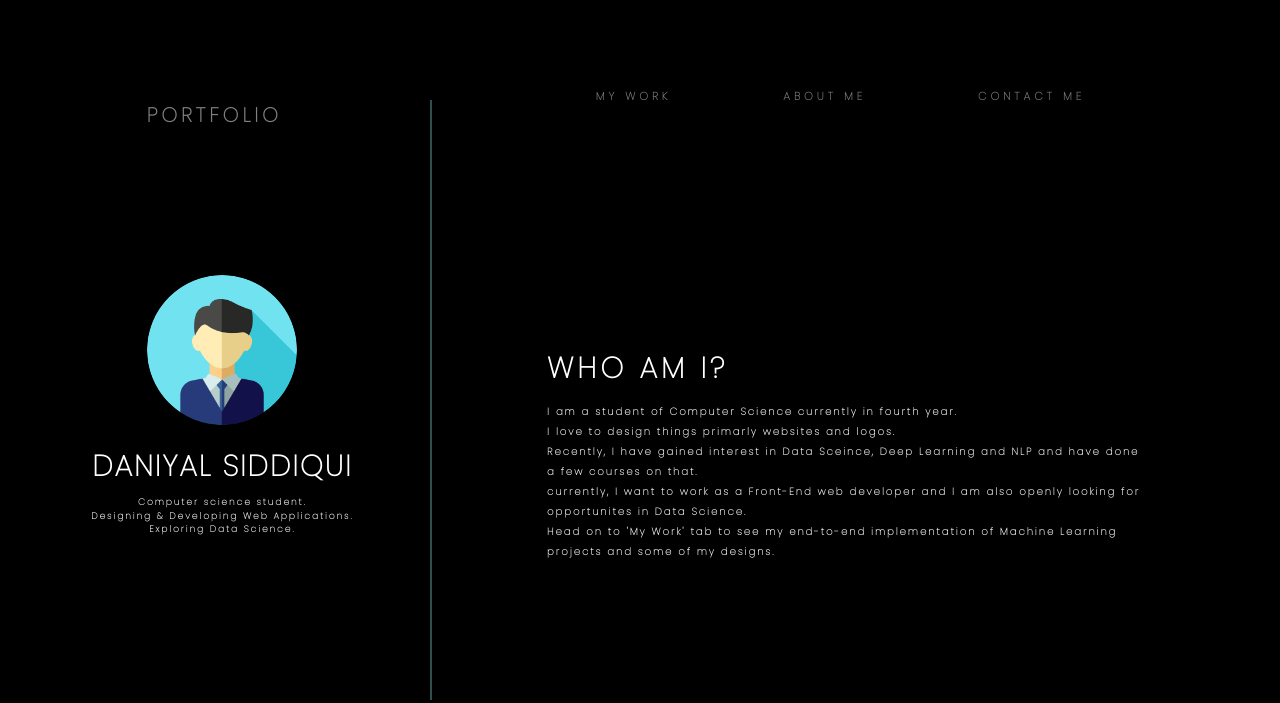
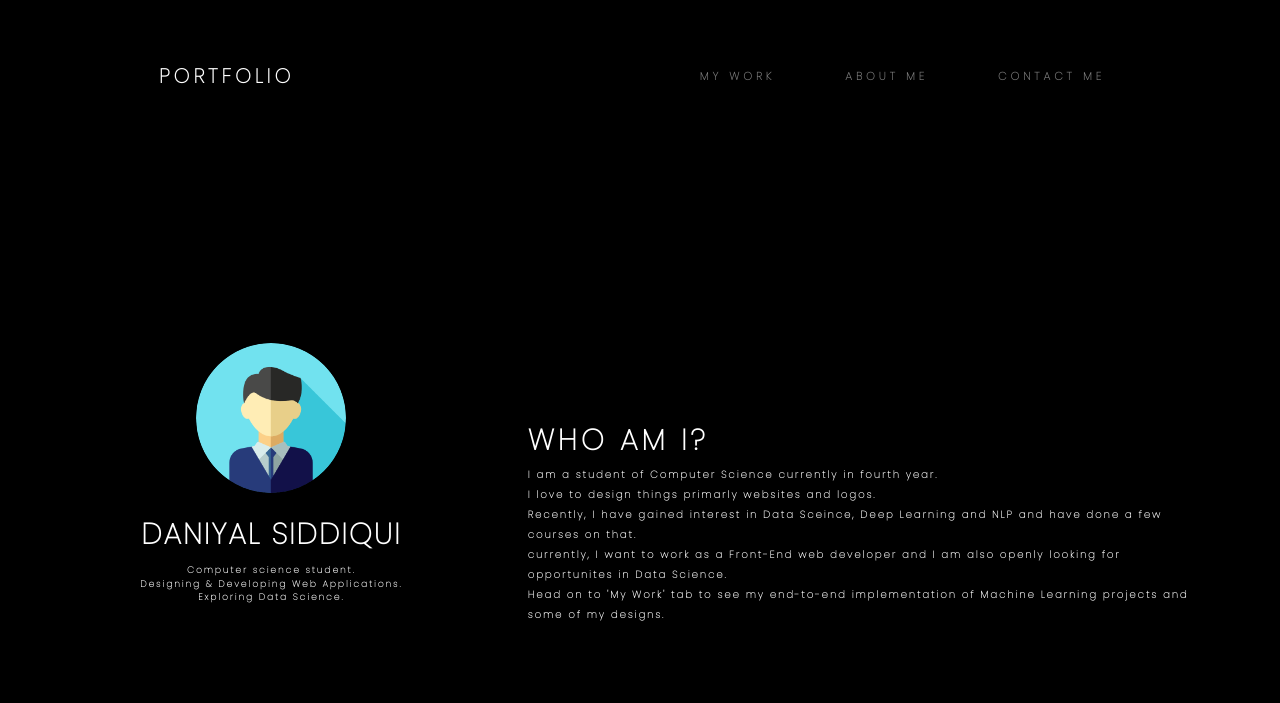
Before and after one commit to theniyal/portfolio, a website: page index.html in a window 1280 px wide. Drawn offline with nearby package versions, Linux system fonts and the light colour scheme.

Commit message:
Add files via upload

```diff
--- a/index.html
+++ b/index.html
@@ -6,14 +6,14 @@
     <meta name="viewport" content="width=device-width, initial-scale=1.0">
     <title>Portfolio</title>
     <link rel="stylesheet" href="node_modules/bootstrap/dist/css/bootstrap.min.css">
-    <link rel="stylesheet" href="https://maxcdn.bootstrapcdn.com/bootstrap/4.0.0/css/bootstrap.min.css" integrity="sha384-Gn5384xqQ1aoWXA+058RXPxPg6fy4IWvTNh0E263XmFcJlSAwiGgFAW/dAiS6JXm" crossorigin="anonymous">
+    <!-- <link rel="stylesheet" href="https://maxcdn.bootstrapcdn.com/bootstrap/4.0.0/css/bootstrap.min.css" integrity="sha384-Gn5384xqQ1aoWXA+058RXPxPg6fy4IWvTNh0E263XmFcJlSAwiGgFAW/dAiS6JXm" crossorigin="anonymous"> -->
     <link rel="stylesheet" href="node_modules/font-awesome/css/font-awesome.min.css">
     <link rel="stylesheet" href="node_modules/bootstrap-social/bootstrap-social.css">
     <link rel="stylesheet" href="css/styless.css">
     <link href="https://fonts.googleapis.com/css2?family=Poppins:wght@100&display=swap" rel="stylesheet">
 </head>
 
-<body style="padding:0px">
+<body style="padding:0px; margin:0%">
     <!-- <div class="jumbotron jumbotron-fluid text-center" style="padding: 0%; margin: 0%;">
         <a href="#" class="navbar-brand"><h1 style="color:white;font-weight: bolder">CARAAMAD</h1></a>
     </div> -->
@@ -24,14 +24,25 @@
     <!-- <div class="bg-img container-fluid "></div> -->
 
     <div class="container-fluid" style="height: 100vh;">
+        <nav class="px-2 px-md-5 mx-2 mx-md-5 mt-4 mt-md-5 navbar navbar-dark navbar-expand-md ">
+            <a href="#" class="d-none d-md-block navbar-brand pl-sm-5 pl-lg-5 pl-md-3 mx-auto ">Portfolio</a>
+            <button class="navbar-toggler" type="button" data-toggle="collapse" data-target="#Navbar">
+                <span class="navbar-toggler-icon"></span>
+            </button>
+            <a href="#" class="d-block d-md-none navbar-brand m-auto pr-5 ">Portfolio</a>
 
+            <div class="mt-4 mt-md-0 collapse navbar-collapse justify-content-end" id="Navbar">
+                <ul class="m-auto mr-0 mr-md-5 navbar-nav w-50 text-center justify-content-between">
+                    <li class="nav-item px-3 px-lg-2"><a class="nav-link" href="#">My Work</a></li>
+                    <li class="nav-item px-3 px-lg-2"><a class="nav-link" href="aboutme.html">About Me</a></li>
+                    <li class="nav-item px-3 px-lg-2"><a class="nav-link" href="#">Contact Me</a></li>
+                </ul>
+            </div>
+        </nav>
+        <div class=" d-flex flex-lg-row align-items-center flex-column mx-2 mx-md-5" style="height: 100vh;">
 
-        <div class="d-flex flex-lg-row flex-column" style="height: 100vh;">
-
-            <div class="h-75 my-auto pt-0 pt-lg-4 bor d-flex flex-column justify-content-center col-12 col-lg-4 ">
-                <a href="#" class="navbar-brand mt-4 pt-5 pt-lg-0 mt-lg-0 align-self-center"
-                    style="position: absolute; top:0%;">Portfolio</a>
-                <div class=" row justify-content-center">
+            <div class=" mx-3 h-75 d-flex flex-column justify-content-center col-12 col-lg-4">
+                <div class="row justify-content-center">
                     <img src="img/user.png" alt="Profile Picture" class="rounded-circle">
                 </div>
                 <div class=" row pt-4 justify-content-center align-items-center">
@@ -42,32 +53,20 @@
                         Applications. <br>Exploring Data Science.
                     </h2>
                 </div>
-                <div class=" row pt-1 justify-content-center align-items-center">
+                <div class=" mb-md-5 mb-0 row pt-1 justify-content-center align-items-center">
                     <button type="button" class="custom-button d-lg-none btn">
                         <a href="#whoami" class="nav-link">Explore</a>
                     </button>
                 </div>
             </div>
-            <div class=" col-12 col-lg-8 d-flex flex-column justify-content-center" id="whoami">
-                <nav class="pl-0 mt-3 mt-lg-5 navbar navbar-dark navbar-expand-md ">
-                    <button class="navbar-toggler" type="button" data-toggle="collapse" data-target="#Navbar">
-                        <span class="navbar-toggler-icon"></span>
-                    </button>
-                    <div class="mt-3 mt-md-0 collapse  navbar-collapse" id="Navbar">
-                        <ul
-                            class="w-100 pt-0 pt-md-4 mb-4 mb-lg-0 text-center navbar-nav d-flex justify-content-center">
-                            <li class=" nav-item px-2 px-md-5"><a class="nav-link" href="#">My Work</a></li>
-                            <li class=" nav-item px-2 px-md-5"><a class="nav-link" href="#">About Me</a></li>
-                            <li class=" nav-item px-2 px-md-5"><a class="nav-link" href="#">Contact Me</a></li>
-                        </ul>
-                    </div>
-                </nav>
-                <div class="w-75 row d-flex flex-column mx-auto  my-auto">
-                    <div class="text-center row  mx-auto mx-lg-0 mb-2 ">
-                        <h2 class=" display-5 text3 text-white font-weight-bold">WHO AM I?</h2>
+            <div class=" h-75 d-flex flex-column justify-content-center col-12 col-lg-8 px-5 pt-lg-5 pt-0 " id="whoami">
+                <div class="row mx-auto mx-lg-0 ">
+                    <h5 class="text3 text-lg-left text-center">
+                        Who am i?
+                    </h5>
                 </div>
                 <div class="row mx-md-auto mx-lg-0 ">
-                        <h5 class="text4 text-center text-lg-left text-white">
+                    <h5 class="text4 text-lg-left text-center">
                         I am a student of Computer Science currently in fourth year. <br>
                         I love to design things primarly websites and logos. <br>
                         Recently, I have gained interest in Data Sceince, Deep Learning and NLP and have done a few
@@ -79,7 +78,7 @@
                     </h5>
                 </div>
             </div>
-            </div>
+
         </div>
     </div>
     <!-- <footer class=" page-footer">
@@ -99,9 +98,6 @@
     <script src="node_modules/jquery/dist/jquery.slim.min.js"></script>
     <script src="node_modules/popper.js/dist/umd/popper.min.js"></script>
     <script src="node_modules/bootstrap/dist/js/bootstrap.min.js"></script>
-    <script src="https://code.jquery.com/jquery-3.2.1.slim.min.js" integrity="sha384-KJ3o2DKtIkvYIK3UENzmM7KCkRr/rE9/Qpg6aAZGJwFDMVNA/GpGFF93hXpG5KkN" crossorigin="anonymous"></script>
-    <script src="https://cdnjs.cloudflare.com/ajax/libs/popper.js/1.12.9/umd/popper.min.js" integrity="sha384-ApNbgh9B+Y1QKtv3Rn7W3mgPxhU9K/ScQsAP7hUibX39j7fakFPskvXusvfa0b4Q" crossorigin="anonymous"></script>
-    <script src="https://maxcdn.bootstrapcdn.com/bootstrap/4.0.0/js/bootstrap.min.js" integrity="sha384-JZR6Spejh4U02d8jOt6vLEHfe/JQGiRRSQQxSfFWpi1MquVdAyjUar5+76PVCmYl" crossorigin="anonymous"></script>
 </body>
 
 </html>
```
Lines whose indentation alone changed are shown as unchanged.
